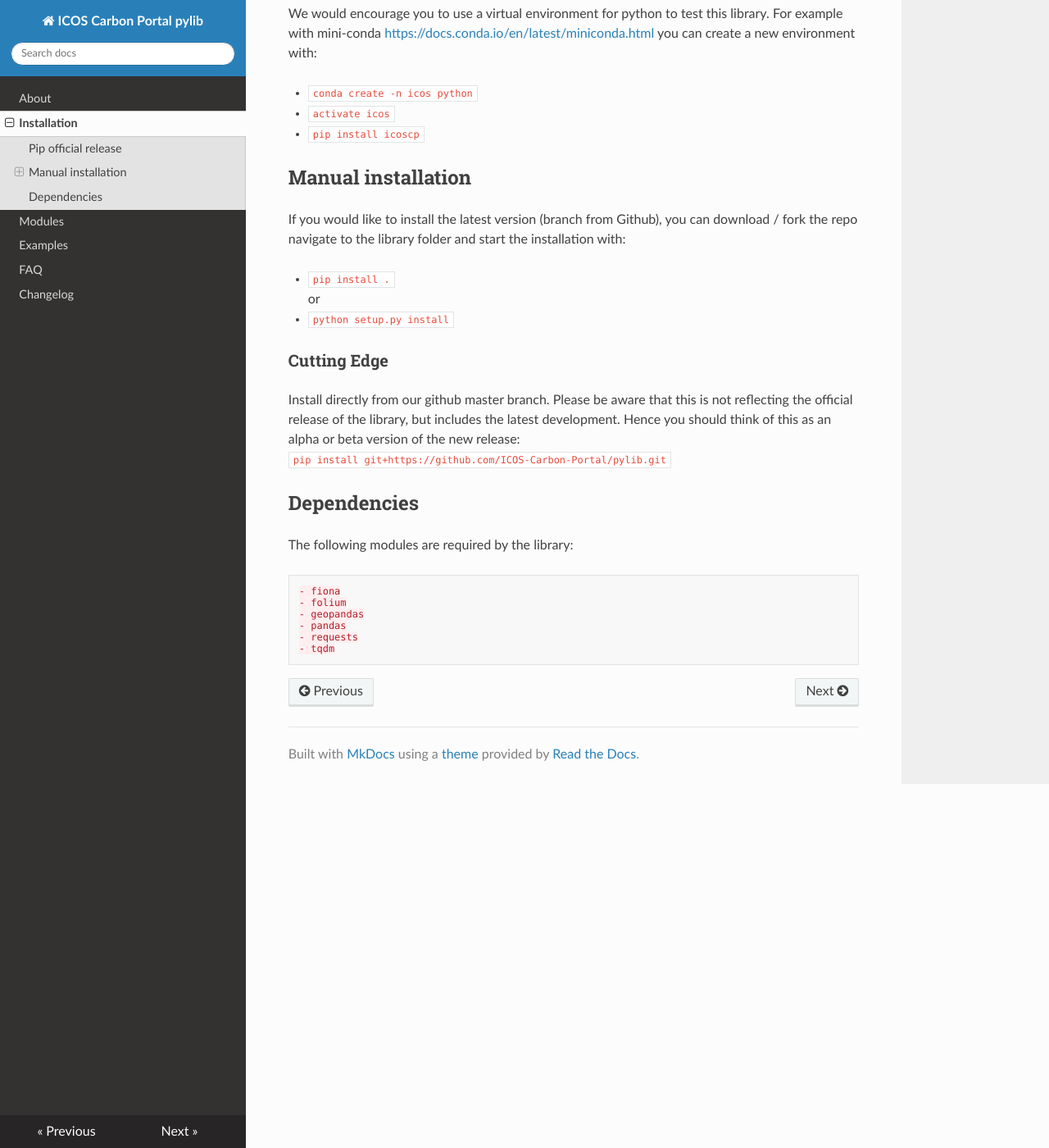
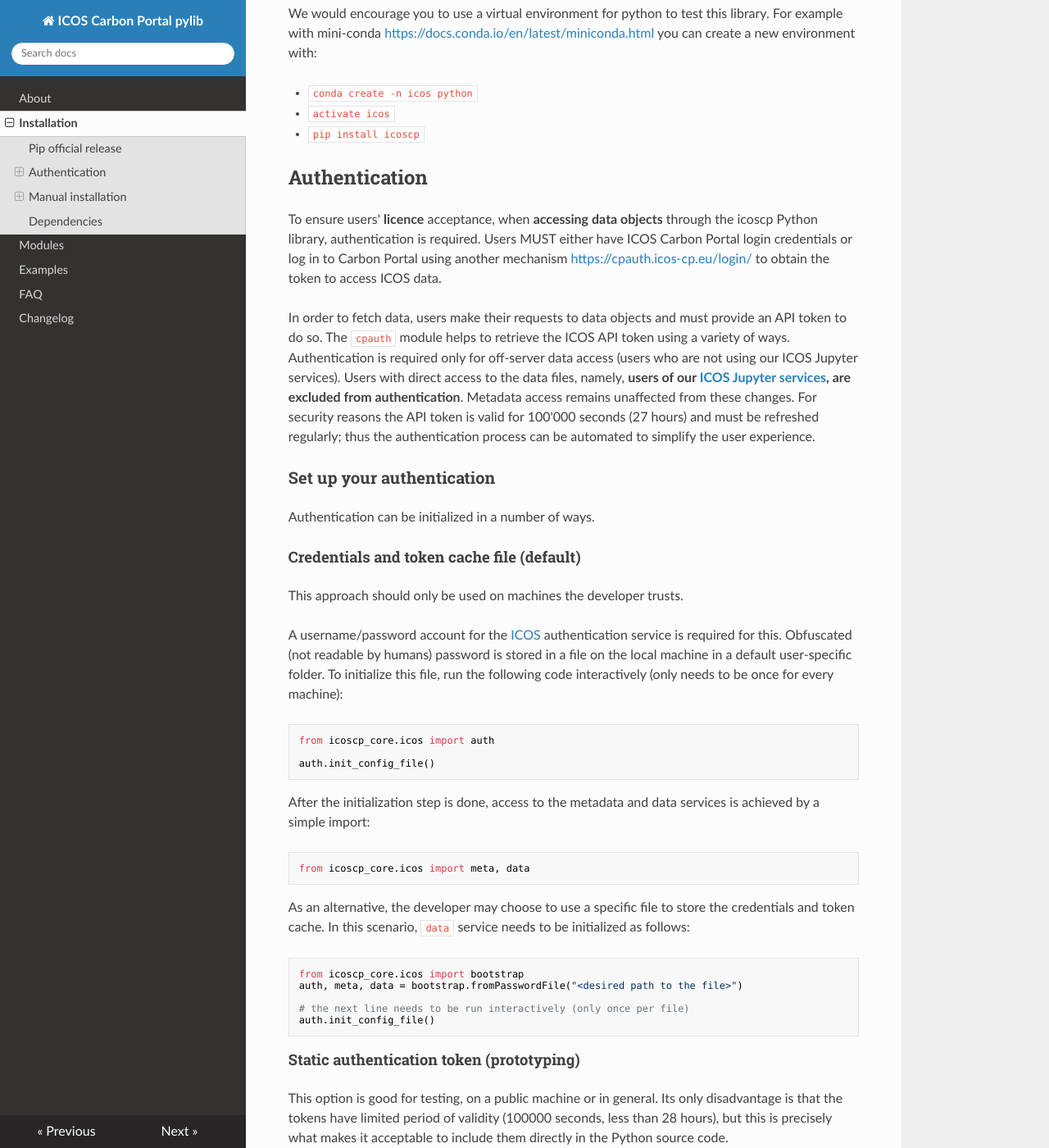
Before and after one commit to ICOS-Carbon-Portal/pylib, an MkDocs documentation site: the page built from docs/install.md, in a window 1280 px wide and 1400 px high, scrolled down 627 px. Shown: the whole window at 82% size. Built offline with MkDocs 1.6.1, drawn with Linux system fonts in a browser that asks for light colours; nearby versions of some CDN libraries; some of the changed text lies outside the part shown.

Commit message:
169 v2 re-implement the dobj class v_1.4
- Keep a line length limit of 72 characters in markdown source code.
- Apply the line lenght convention in the install.md file.
- Copy parts of the icoscp_core authentication to the icoscp
  authentication.
- Move pylib authentication to the install.md file.

````diff
--- a/docs/install.md
+++ b/docs/install.md
@@ -1,32 +1,139 @@
 # Installation
+This library is in active development and may change at any time. We do
+our best to keep the function calls and parameters consistent, but
+without a guarantee. You can follow the development on
+[Github repository](https://github.com/ICOS-Carbon-Portal/pylib). Create
+an issue to leave comments, suggestions or if you find something not
+working as expected. The library has not been tested on many different
+operating systems and environments, hence we appreciate you telling us
+what is good and bad.
 
-This library is in active development and may change at any time. We do our best to keep the function calls and parameters consistent, but without a guarantee. You can follow the development on [Github](https://github.com/ICOS-Carbon-Portal/pylib). Create an issue to leave comments, suggestions or if you find something not working as expected. The library has not been tested on many different operating systems and environments, hence we appreciate you telling us what is good and bad.
-
-The library is developed with  Python 3.x and we assume that any recent Python distribution should work. If you have any trouble running the library, we are very keen to know why. Please get in touch ( jupyter-info@icos-cp.eu )
+The library is developed with  Python 3.x, and we assume that any
+recent Python distribution should work. If you have any trouble running
+the library, we are very keen to know why. Please get in touch:
+jupyter-info@icos-cp.eu
 
 ## Pip official release
-
 The recommended way of installation is by using pip:
 
 	pip install icoscp
 
-The installation should take care of any dependencies, but to successfully access any data object from the ICOS Carbon Portal you need to have a working internet connection.
+The installation should take care of any dependencies, but to
+successfully access any data object from the ICOS Carbon Portal you need
+to have a working internet connection.
 
-We would encourage you to use a virtual environment for python to test this library. For example with mini-conda [https://docs.conda.io/en/latest/miniconda.html](https://docs.conda.io/en/latest/miniconda.html) you can create a new environment with:
+We would encourage you to use a virtual environment for python to test
+this library. For example with mini-conda
+[https://docs.conda.io/en/latest/miniconda.html](
+https://docs.conda.io/en/latest/miniconda.html) you can create a new
+environment with:
 
 - `conda create -n icos python`
 - `activate icos`
 - `pip install icoscp`
 
+## Authentication
+To ensure users' **licence** acceptance, when **accessing data objects**
+through the icoscp Python library, authentication is required. Users
+MUST either have ICOS Carbon Portal login credentials or
+log in to Carbon Portal using another mechanism
+[https://cpauth.icos-cp.eu/login/](https://cpauth.icos-cp.eu/login/)
+to obtain the token to access ICOS data.
+
+In order to fetch data, users make their requests to data objects and
+must provide an API token to do so. The `cpauth` module helps to
+retrieve the ICOS API token using a variety of ways. Authentication is
+required only for off-server data access (users who are not using our
+ICOS Jupyter services). Users with direct access to the data files,
+namely, **users of our [ICOS Jupyter services](
+https://www.icos-cp.eu/data-services/tools/jupyter-notebook), are
+excluded from authentication**. Metadata access remains unaffected from
+these changes. For security reasons the API token is valid for 100'000
+seconds (27 hours) and must be refreshed regularly; thus the
+authentication process can be automated to simplify the user experience.
+
+### Set up your authentication
+Authentication can be initialized in a number of ways.
+
+#### Credentials and token cache file (default)
+This approach should only be used on machines the developer trusts.
+
+A username/password account for the [ICOS](https://cpauth.icos-cp.eu/)
+authentication service is required for this. Obfuscated (not readable by
+humans) password is stored in a file on the local machine in a default
+user-specific folder. To initialize this file, run the following code
+interactively (only needs to be once for every machine):
+
+```Python
+from icoscp_core.icos import auth
+
+auth.init_config_file()
+```
+
+After the initialization step is done, access to the metadata and data
+services is achieved by a simple import:
+```Python
+from icoscp_core.icos import meta, data
+```
+
+As an alternative, the developer may choose to use a specific file to
+store the credentials and token cache. In this scenario, `data` service
+needs to be initialized as follows:
+
+```Python
+from icoscp_core.icos import bootstrap
+auth, meta, data = bootstrap.fromPasswordFile("<desired path to the file>")
+
+# the next line needs to be run interactively (only once per file)
+auth.init_config_file()
+```
+
+#### Static authentication token (prototyping)
+This option is good for testing, on a public machine or in general. Its
+only disadvantage is that the tokens have limited period of validity
+(100000 seconds, less than 28 hours), but this is precisely what makes
+it acceptable to include them directly in the Python source code.
+
+The token can be obtained from the "My Account" page ([ICOS](
+https://cpauth.icos-cp.eu/)), which can be accessed by logging in
+using one of the supported authentication mechanisms (username/password,
+university sign-in, OAuth sign in). After this the bootstrapping can be
+done as follows:
+
+```Python
+from icoscp_core.icos import bootstrap
+cookie_token = 'cpauthToken=WzE2OTY2NzQ5OD...'
+meta, data = bootstrap.fromCookieToken(cookie_token)
+```
+
+#### Explicit credentials (advanced option)
+
+The user may choose to use their own mechanism of providing the
+credentials to initialize the authentication. This should be considered
+as an advanced option. **(Please do not put your password as clear text
+in your Python code!)** This can be achieved as follows:
+
+```Python
+from icoscp_core.icos import bootstrap
+meta, data = bootstrap.fromCredentials(username_variable, password_containing_variable)
+```
+
+---
+
 ## Manual installation
-If you would like to install the latest version (branch from Github), you can download / fork the repo navigate to the library folder and start the installation with:
+If you would like to install the latest version (branch from GitHub),
+you can download / fork the repo navigate to the library folder and
+start the installation with:
 
-- `pip install .`
-<br>or<br>
-- `python setup.py install`
+`pip install .`
+or
+`python setup.py install`
 
 ### Cutting Edge
-Install directly from our github master branch. Please be aware that this is not reflecting the official release of the library, but includes the latest development. Hence you should think of this as an alpha or beta version of the new release:<br>
+Install directly from our GitHub master branch. Please be aware that
+this is not reflecting the official release of the library, but includes
+the latest development. Hence you should think of this as an alpha or
+beta version of the new release:
 `pip install git+https://github.com/ICOS-Carbon-Portal/pylib.git`
 
 ## Dependencies
@@ -35,6 +142,7 @@ The following modules are required by the library:
     - fiona
     - folium
     - geopandas
+    - icoscp_core
     - pandas
     - requests
     - tqdm
````
Also changed, not shown: mkdocs.yml (line endings or trailing spaces).
